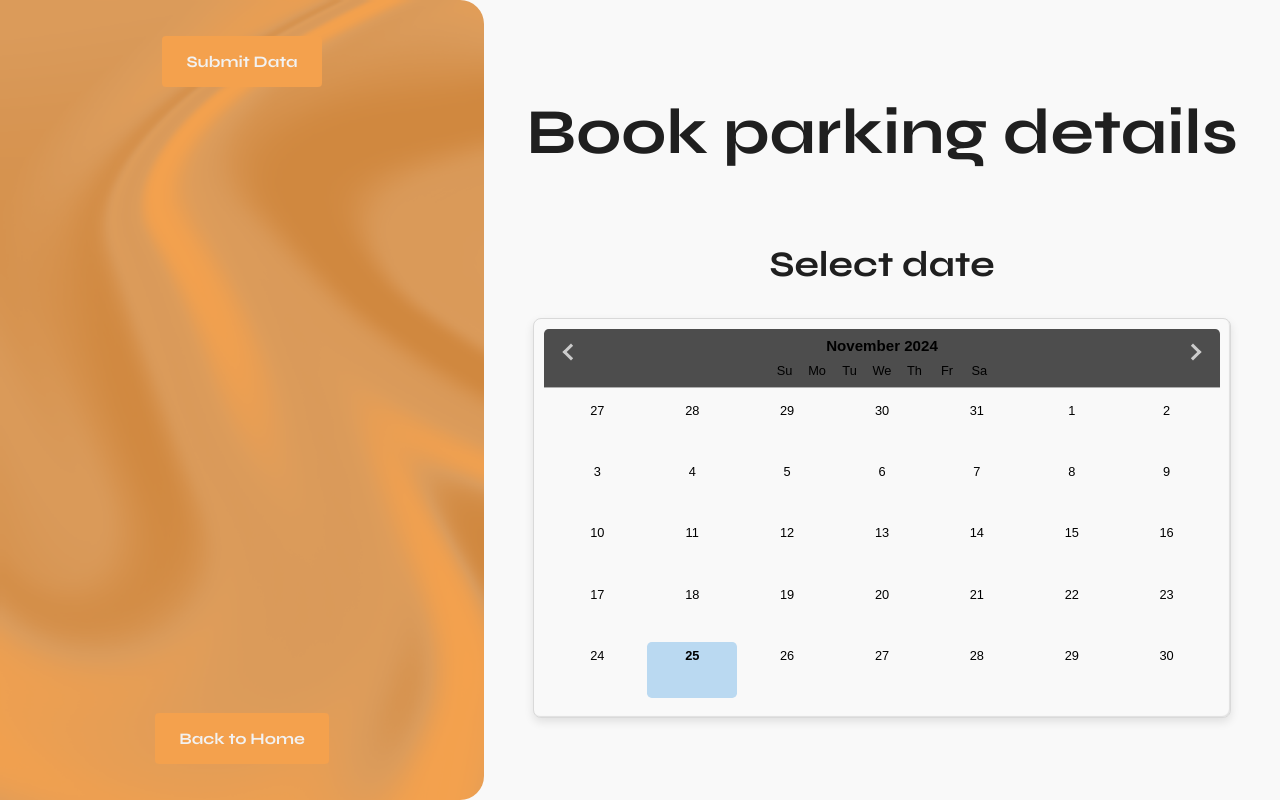
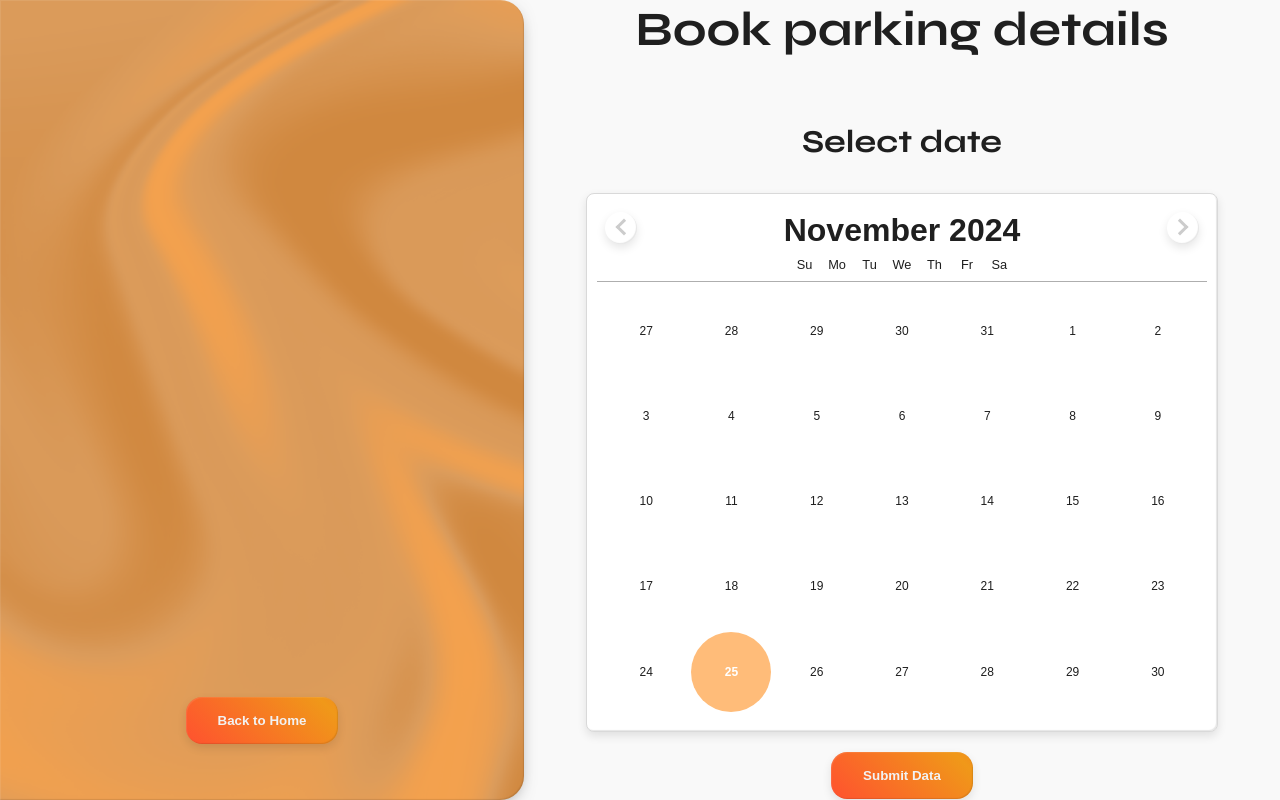
Before and after one commit to szmbalint/sfm_dunapart, a React (Create React App) app: page /DatePicker in a window 1280 px wide. Built offline with nearby package versions, Linux system fonts and the light colour scheme.

Commit message:
Responsivity + design changes

```diff
--- a/src/components/auth/Login.js
+++ b/src/components/auth/Login.js
@@ -67,9 +67,11 @@ const Login = () => {
       {/* Jobb oldal */}
       <div className="div2 green">
         <div className="top-right">
-          <Link to="/register" className="signup-button">
+          <button>
+          <Link to="/register">
             Sign Up
           </Link>
+          </button>
         </div>
 
         <div className="login-form">
--- a/src/components/auth/Register.js
+++ b/src/components/auth/Register.js
@@ -82,9 +82,11 @@ const handleSubmit = async (e) => {
       {/* Jobb oldal */}
       <div className="div2 green">
         <div className="top-right">
-          <Link to="/login" className="signup-button">
+          <button>
+          <Link to="/login">
             Log In
           </Link>
+          </button>
         </div>
 
         <div className="signup-form">
--- a/src/components/car/CarPicker.css
+++ b/src/components/car/CarPicker.css
@@ -10,6 +10,10 @@ ul {
   a {
     text-decoration: none;
     color: inherit;
+  }
+
+  .right-panel.grey h1{
+    font-size: 4rem;
   }
 
   /* A kocsi adatainak megjelenítésére */
@@ -193,6 +197,10 @@ ul {
     color: var(--font-color-black);
   }
 
+  .modal-content h2{
+    color: var(--font-color-black);
+  }
+
   .modal-carpicker label {
     display: grid;
     grid-template-columns: 10rem auto; /* 10rem a címkének, a maradék hely az inputnak */
--- a/src/components/date/DatePicker.css
+++ b/src/components/date/DatePicker.css
@@ -1,4 +1,14 @@
   /* Naptár tároló */
+
+.right-panel.grey h2{
+  color: var(--font-color-black);
+}
+
+.left-panel.orange{
+  display: flex;
+  justify-content: end;
+}
+
 .calendar-container {
   display: inline-block;
 }
@@ -7,20 +17,31 @@
 .time-selection {
   display: flex;
   justify-content: space-between;
-  margin-top: 20px;
+  margin: 2.5rem 0;
   gap: 3rem;
+  max-width: 90%;
 }
 
   /* Idő választó: label */
 .time-selection label {
   display: flex;
   justify-content: center;
-  gap: 10px;
+  align-items: center;
+  gap: 1rem;
 }
 
   /* Idő választó: input mező */
 input[type="time"] {
   margin-left: 0.5rem;
+  background-color: var(--plain-white);
+  color: var(--font-color-black);
+  border: none;
+  border-radius: 100px;
+  padding: 1rem;
+}
+
+input[type="time"]::-webkit-calendar-picker-indicator {
+  filter: invert(var(--invert));
 }
 
   /* Általános naptár háttér és szegély */
@@ -33,45 +54,122 @@ input[type="time"] {
   box-shadow: var(--shadow-small),
               inset 1px 1px 1px var(--bevel-light), /* világos kiemelés */
               inset -1px -1px 1px var(--bevel-dark); /* árnyék sötétebb rész */
-
+transition: var(--transition-medium);
 }
 
   /* Naptári napok alapértelmezett stílusa */
 .react-datepicker__day {
-  color: var(-font-color-black);
-  width: 7vw;
-  height: 7vh;
+  color: var(--font-color-black);
+  width: 5.5rem;
+  height: 5.5rem;
 }
 .react-datepicker__header{
-  background-color: var(--lift-color);
+  background-color: var(--plain-white);
 }
-  /* Kiválasztott nap */
-.react-datepicker__day--selected {
-  background-color: var(--green-dark);
+
+.react-datepicker{
+  background-color: var(--plain-white);
+}
+
+  /* Intervallumon belüli napok */
+.react-datepicker__day--in-range {
+  background-color: var(--orange);
+  color: var(--font-color-white);
+  border-radius: 1rem;
+}
+
+   /* Kiválasztott intervallum eleje és vége */
+.react-datepicker__day--range-start,
+.react-datepicker__day--range-end {
+  background-color: var(--orange-light);
   color: var(--plain-white);
   border-radius: 100px;
 }
 
-.react-datepicker{
-  background-color: var(--calendar-color);
+.react-datepicker__day-name{
+  color: var(--font-color-black);
 }
 
-  /* Kiválasztott intervallum eleje és vége */
-.react-datepicker__day--range-start,
-.react-datepicker__day--range-end {
-  background-color: var(--orange);
+.react-datepicker__month div{
+  display: flex;
+  align-items: center;
+  justify-content: center;
+  font-size: 0.75rem;
+}
+  .react-datepicker__day:not([aria-disabled=true]):hover{
+    background-color: var(--green-dark);
+    color: var(--plain-white);
+    border-radius: 100px;
+  }
+
+  .react-datepicker__day--in-selecting-range:not(.react-datepicker__day--in-range,
+  .react-datepicker__month-text--in-range, .react-datepicker__quarter-text--in-range,
+  .react-datepicker__year-text--in-range){
+    background-color: var(--green-dark);
+    color: var(--plain-white);
+    border-radius: 1rem;
+  }
+
+  .react-datepicker__day--selected{
+    background-color: var(--orange-light);
+    color: var(--plain-white);
+    border-radius: 100px;
+  }
+
+.react-datepicker__day--keyboard-selected{
+  background-color: var(--orange-light);
   color: var(--plain-white);
   border-radius: 100px;
 }
 
-  /* Intervallumon belüli napok */
-.react-datepicker__day--in-range {
-  background-color: var(--orange-light);
-  color: var(--lift-color);
+@media screen and (max-width: 1500px) and (min-width: 1200px) {
+  .react-datepicker__day {
+    width: 5rem;
+    height: 5rem;
+  }
+  .right-panel.grey h1{
+    font-size: 3rem;
+  }
+  .right-panel.grey h2{
+    font-size: 2rem;
+  }
 }
 
-  /* Napok hover effekt */
-.react-datepicker__day:hover {
-  background-color: var(--green);
-  border-radius: 50%;
+@media screen and (max-width: 1200px) and (min-width: 768px) {
+  .left-panel.orange{
+    display: none;
+  }
+  .left-panel.orange{
+    display: none;
+  }
+  .react-datepicker__day {
+    width: 5.5rem;
+    height: 5.5rem;
+  }
 }
+
+/* Tablet méret (768px - 480px) */
+@media screen and (max-width: 768px) and (min-width: 480px) {
+  .left-panel.orange{
+    display: none;
+  }
+  .react-datepicker__day {
+    width: 6rem;
+    height: 6rem;
+  }
+}
+
+/* Mobil méret (kevesebb mint 480px) */
+@media screen and (max-width: 480px) {
+  .left-panel.orange{
+    display: none;
+  }
+  .react-datepicker__day {
+    width: 5rem;
+    height: 5rem;
+  }
+    /* Idő választó */
+.time-selection {
+  flex-direction: column;
+}
+}
--- a/src/components/date/DatePicker.js
+++ b/src/components/date/DatePicker.js
@@ -63,7 +63,7 @@ function DatePickerPage() {
   return (
     <div className="grid-container">
       <div className="left-panel orange">
-        <button onClick={handleSubmit}>Submit Data</button>
+
         <button className="back-button" onClick={() => navigate('/')}>
           Back to Home
         </button>
@@ -105,6 +105,7 @@ function DatePickerPage() {
             </label>
           </div>
         )}
+              <button onClick={handleSubmit}>Submit Data</button>
       </div>
     </div>
   );
--- a/src/index.css
+++ b/src/index.css
@@ -80,25 +80,64 @@ body {
 
   /* Gombok kinézete */
 button{
-  background-color: var(--orange);
-  border: none;
   margin: 1rem;
-  padding: 1rem 1.5rem 1rem 1.5rem;
-  font-weight: bold;
-  font-size: 16px;
-  font-family: "Syne", sans-serif;
-  border-radius: 0.25rem;
+  padding: 1rem 2rem;
+  text-align: center;
+  transition: var(--transition-medium);
+  border-radius: 1rem;
+  border: 0px;
+  font-weight: 700;
+  background-size: 200% auto;
+  color: var(--font-color-white);
+  box-shadow: var(--shadow-small),
+        inset 1px 1px 1px var(--bevel-light), /* világos kiemelés */
+        inset -1px -1px 1px var(--bevel-dark); /* árnyék sötétebb rész */
+  background-image: linear-gradient(45deg, #FF512F 0%, #F09819  51%, #FF512F  100%);
   cursor: pointer;
+  user-select: none;
   outline: 2px transparent solid;
-  transition: var(--transition-quick);
-  user-select: none;
-  color: var(--font-color-white);
 }
 
   /* Gombok kinézete: hover */
 button:hover{
-  background-color: var(--orange-light);
-  outline: 2px var(--orange) solid;
+  outline: 2px #e09e58 solid;
+  background-position: right center;
+}
+
+button:active{
+  transform: scale(0.95);
+}
+
+.addcar-btn{
+  background-image: none;
+  background-color: var(--plain-white);
+  border-radius: 100rem;
+  padding: 1rem;
+  border: 0;
+  display: flex;
+  align-items: center;
+  justify-content: center;
+  box-shadow: var(--shadow-small),
+        inset 1px 1px 1px var(--bevel-light), /* világos kiemelés */
+        inset -1px -1px 1px var(--bevel-dark); /* árnyék sötétebb rész */
+}
+
+.addcar-btn:hover{
+  outline: 2px solid var(--plain-white);
+}
+
+.addcar-btn img{
+  width: 1.5rem;
+  filter: invert(var(--invert));
+}
+
+.edit-btn, .delete-btn{
+  background-image: none;
+}
+
+.edit-btn:hover, .delete-btn:hover{
+  outline: 1px solid var(--plain-white);
+  background-color: var(--plain-white);
 }
 
   /* Link kinézete */
@@ -112,36 +151,99 @@ a{
   display: grid;
   grid-template-columns: 1fr 2fr;
   height: 100vh;
-
+  transition: background-color 0.5s ease-in-out;
 }
   /* Grid jobb oldali tároló */
 .right-panel {
+  flex: 1;
+  position: relative;
+  background-color: var(--bg-color);
   display: flex;
   flex-direction: column;
   align-items: center;
-  padding: 20px;
+  justify-content: center;
+  padding: 2.5rem;
   overflow-y: auto;
   background-color: var(--font-color-white);
+  border-top-left-radius: 3rem;
+  border-bottom-left-radius: 3rem;
   overflow: hidden;
+}
+
+.right-panel.green, .div2.green{
+  background-image: url(../public/bg_green.png);
+  background-size: cover;
+  box-shadow: var(--shadow-regular),
+          inset 1px 1px 1px var(--bevel-light), /* világos kiemelés */
+        inset -1px -1px 1px var(--bevel-dark); /* árnyék sötétebb rész */
+}
+
+.right-panel.grey{
+  background-color: var(--calendar-color);
+  color: var(--font-color-black);
+  border-radius: 0;
+}
+
+.left-panel {
+  flex: 1;
+  background-color: var(--calendar-color);
+  display: flex;
+  padding: 0 2rem 2rem 0;
+  flex-direction: column;
+  justify-content: space-between;
+  align-items: center;
+
+  max-width: 444px;
+  border-radius: 0;
+transition: background-color 0.5s ease-in-out;
+}
+
+.left-panel.orange{
+  background-image: url(../public/bg_orange.png);
+  background-size: cover;
+  padding: 2.5rem;
+  border-radius: 0 1.5rem 1.5rem 0;
+  box-shadow: var(--shadow-regular),
+          inset 1px 1px 1px var(--bevel-light), /* világos kiemelés */
+          inset -1px -1px 1px var(--bevel-dark); /* árnyék sötétebb rész */
+  z-index: 1;
+}
+
+.left-panel.green{
+  background-image: url(../public/bg_green.png);
+  background-size: cover;
+  padding: 2.5rem;
+  border-radius: 0 1.5rem 1.5rem 0;
+  box-shadow: var(--shadow-regular),
+          inset 1px 1px 1px var(--bevel-light), /* világos kiemelés */
+          inset -1px -1px 1px var(--bevel-dark); /* árnyék sötétebb rész */
+  z-index: 1;
 }
 
   /* H1 stílus */
 h1{
-  font-size: 64px;
+  font-size: 6rem;
   font-weight: bold;
   margin: 1rem 0 0 0;
   text-align: center;
-  margin-bottom: 40px;
+  margin-bottom: 2rem;
   color: var(--font-color-white);
 }
 
   /* H2 stílus */
 h2{
-  font-size: 36px;
+  font-size: 3rem;
   font-weight: bold;
   margin: 2rem 0 2rem 0;
+  text-align: center;
+  color: var(--font-color-white);
+  transition: color 0.5s ease-in-out;
 }
 
+.car-details h2{
+  text-align: left;
+  color: var(--font-color-black);
+}
 
 /*Kezdo*/
 .grid-container {
@@ -151,17 +253,6 @@ h2{
   background-color: var(--calendar-color);
 }
 
-.left-panel {
-  flex: 1;
-  background-color: var(--calendar-color);
-  display: flex;
-  flex-direction: column;
-  justify-content: space-between;
-  align-items: center;
-  padding: 20px;
-  max-width: 444px;
-  border-radius: 0;
-}
 
 /* LOGO - Section1 */
 .section1 {
@@ -190,13 +281,13 @@ h2{
 }
 
 .section-text {
-  font-size: 64px;
+  font-size: 6rem;
   font-family: 'Syne', sans-serif;
   font-weight: bold;
   color: var(--font-color-white);
   line-height: 1;
   margin: 0;
-  letter-spacing: 6px;
+  letter-spacing: 0.5rem;
 }
 
 /* KÉP - Section3 */
@@ -213,18 +304,7 @@ h2{
   height: 100%;
   object-fit: cover;
   filter: invert(var(--invert-alt));
-}
-
-.right-panel{
-  flex: 1;
-  background-color: var(--bg-color);
-  position: relative;
-  display: flex;
-  flex-direction: column;
-  align-items: center;
-  justify-content: center;
-  border-top-left-radius: 40px;
-  border-bottom-left-radius: 40px;
+  transition: var(--transition-medium);
 }
 
 .edit-container, .delete-container{
@@ -235,42 +315,25 @@ h2{
   border-radius: 100rem;
   margin-left: 0.5rem;
   font-family: "Inter", serif;
-  font-size: 14px;
+  font-size: 1rem;
 }
 .edit-container span, .delete-container span{
   margin: 0 0.75rem;
 }
 
-.addcar-btn{
-  background-color: var(--plain-white);
-  border-radius: 100rem;
-  padding: 1rem;
-  border: 0;
-  display: flex;
-  align-items: center;
-  justify-content: center;
-  box-shadow: var(--shadow-small),
-        inset 1px 1px 1px var(--bevel-light), /* világos kiemelés */
-        inset -1px -1px 1px var(--bevel-dark); /* árnyék sötétebb rész */
-}
-
-.addcar-btn img{
-  width: 1.5rem;
-  filter: invert(var(--invert));
-}
-
 .car-main-container{
   background-color: var(--transparent-bg);
-  backdrop-filter: blur(5rem);
+  backdrop-filter: blur(30px);
   border-radius: 1rem;
   padding: 1.5rem;
   display: flex;
   flex-direction: column;
   align-items: center;
-  box-shadow: var(--shadow-small),
+  box-shadow: var(--shadow-regular),
       inset 1px 1px 1px var(--bevel-light), /* világos kiemelés */
       inset -1px -1px 1px var(--bevel-dark); /* árnyék sötétebb rész */
       overflow-y: scroll;
+  transition: var(--transition-medium);
 }
 
 /* A scrollbar stílusának beállítása */
@@ -287,34 +350,9 @@ background-color: var(--font-color-white);
 }
 
 .car-main-container h1{
-  font-size: 32px;
+  font-size: 2rem;
   font-family: "Inter", serif;
   font-weight: 400;
-}
-
-.right-panel.green, .div2.green{
-  background-image: url(../public/bg_green.png);
-  background-size: cover;
-}
-
-.left-panel.orange{
-  background-image: url(../public/bg_orange.png);
-  background-size: cover;
-  padding: 20px;
-  border-radius: 0 1.5rem 1.5rem 0;
-}
-
-.left-panel.green{
-  background-image: url(../public/bg_green.png);
-  background-size: cover;
-  padding: 20px;
-  border-radius: 0 1.5rem 1.5rem 0;
-}
-
-.right-panel.grey{
-  background-color: var(--calendar-color);
-  color: var(--font-color-black);
-  border-radius: 0;
 }
 
 nav{
@@ -322,3 +360,39 @@ position: absolute;
 top: 1rem;
 right: 1rem;
 }
+
+/* Normál asztali kijelzőkhöz (768px - 1200px) */
+@media screen and (max-width: 1200px) and (min-width: 768px) {
+  .left-panel{
+    display: none;
+  }
+  .right-panel{
+    border-radius: 0;
+  }
+}
+
+/* Tablet méret (768px - 480px) */
+@media screen and (max-width: 768px) and (min-width: 480px) {
+  html {
+    font-size: 70%; /* Az alapértelmezett méret 90%-ára csökkent */
+  }
+  .left-panel{
+    display: none;
+  }
+  .right-panel{
+    border-radius: 0;
+  }
+}
+
+/* Mobil méret (kevesebb mint 480px) */
+@media screen and (max-width: 480px) {
+  html {
+    font-size: 50%; /* Az alapértelmezett méret 90%-ára csökkent */
+  }
+  .left-panel{
+    display: none;
+  }
+  .right-panel{
+    border-radius: 0;
+  }
+}
```
Also changed, not shown: src/components/auth/Auth.css (+81 -60 lines), src/components/plot/PlotPicker.css (+25 -0 lines).
